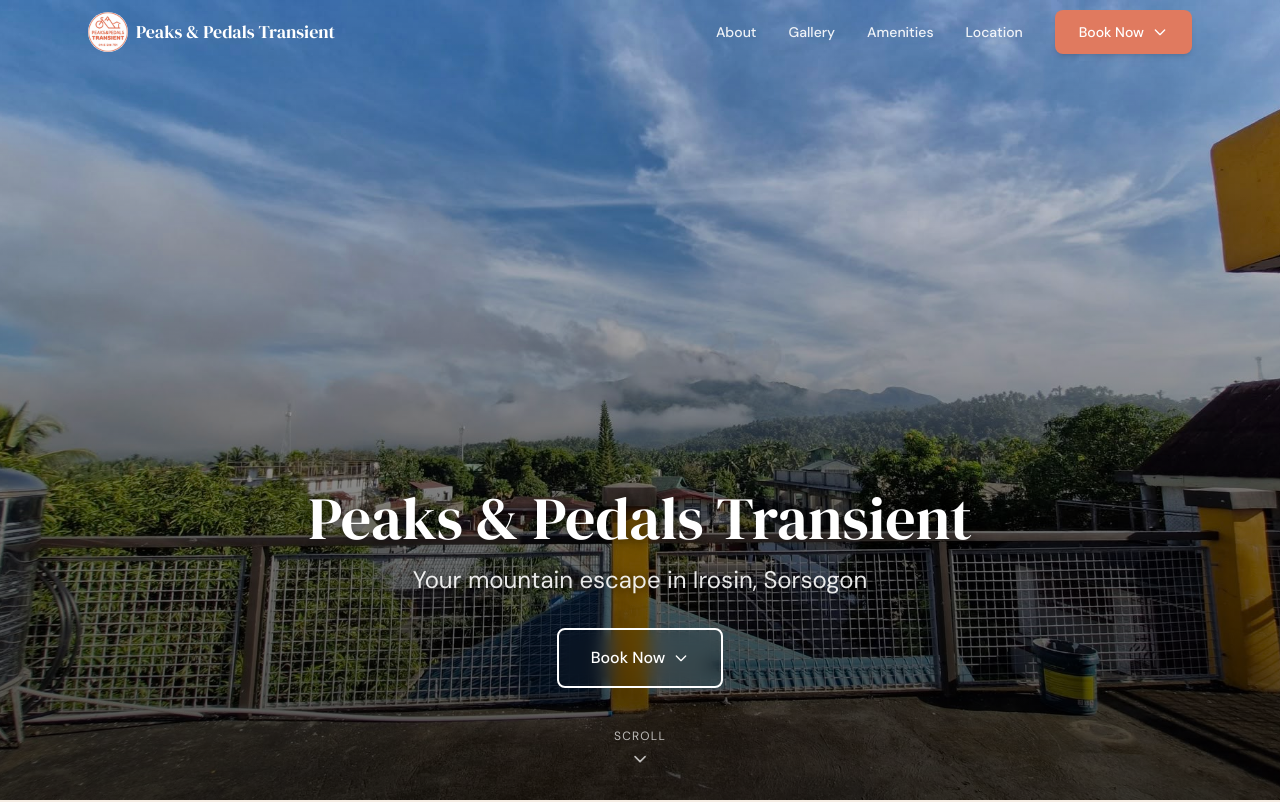
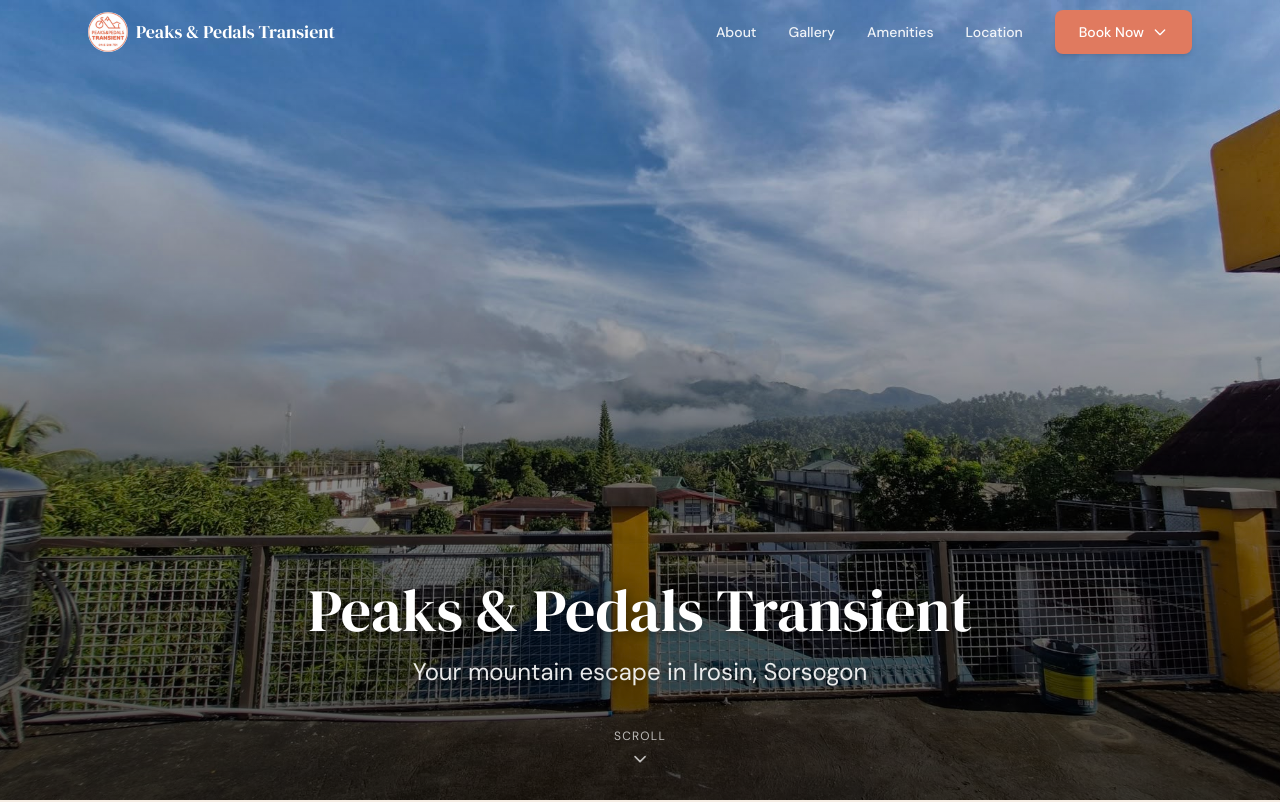
Before and after one commit to KMercad0/Peaks-Pedals-Landing-Page, a Next.js app: page / in a window 1280 px wide. Shown: the top 802 px of the page. Built offline with nearby package versions, Linux system fonts and the light colour scheme.

Commit message:
Chore: Updated pricing

```diff
--- a/src/components/BookingCTA.tsx
+++ b/src/components/BookingCTA.tsx
@@ -8,12 +8,14 @@
   variant?: "primary" | "outline";
   size?: "default" | "lg";
   className?: string;
+  dropUp?: boolean;
 }
 
 export default function BookingCTA({
   variant = "primary",
   size = "default",
   className = "",
+  dropUp = false,
 }: BookingCTAProps) {
   const [open, setOpen] = useState(false);
   const ref = useRef<HTMLDivElement>(null);
@@ -74,13 +76,13 @@
       <AnimatePresence>
         {open && (
           <motion.div
-            initial={{ opacity: 0, y: -8, scale: 0.95 }}
+            initial={{ opacity: 0, y: dropUp ? 8 : -8, scale: 0.95 }}
             animate={{ opacity: 1, y: 0, scale: 1 }}
-            exit={{ opacity: 0, y: -8, scale: 0.95 }}
+            exit={{ opacity: 0, y: dropUp ? 8 : -8, scale: 0.95 }}
             transition={{ duration: 0.15, ease: "easeOut" }}
             role="menu"
             aria-label="Booking platforms"
-            className="absolute right-0 sm:left-1/2 sm:-translate-x-1/2 mt-2 w-52 bg-white rounded-xl shadow-xl border border-gray-100 overflow-hidden z-50"
+            className={`absolute right-0 sm:left-1/2 sm:-translate-x-1/2 w-52 bg-white rounded-xl shadow-xl border border-gray-100 overflow-hidden z-[999] ${dropUp ? "bottom-full mb-2" : "mt-2"}`}
           >
             <a
               href={property.bookingUrl}
@@ -90,8 +92,8 @@
               onClick={() => setOpen(false)}
               className="flex items-center gap-3 px-4 py-3 text-sm text-gray-700 hover:bg-gray-50 focus-visible:bg-gray-50 focus-visible:outline-none transition-colors"
             >
-              <span className="text-base" aria-hidden="true">🅱</span>
-              <span>Book on Booking.com</span>
+              <span className="w-2.5 h-2.5 rounded-full bg-[#003580] shrink-0" aria-hidden="true" />
+              <span>Booking.com</span>
             </a>
             <a
               href={property.agodaUrl}
@@ -101,8 +103,8 @@
               onClick={() => setOpen(false)}
               className="flex items-center gap-3 px-4 py-3 text-sm text-gray-700 hover:bg-gray-50 focus-visible:bg-gray-50 focus-visible:outline-none transition-colors border-t border-gray-50"
             >
-              <span className="text-base" aria-hidden="true">🅰</span>
-              <span>Book on Agoda</span>
+              <span className="w-2.5 h-2.5 rounded-full bg-[#5392f9] shrink-0" aria-hidden="true" />
+              <span>Agoda</span>
             </a>
             <a
               href={property.airbnbUrl}
@@ -112,8 +114,8 @@
               onClick={() => setOpen(false)}
               className="flex items-center gap-3 px-4 py-3 text-sm text-gray-700 hover:bg-gray-50 focus-visible:bg-gray-50 focus-visible:outline-none transition-colors border-t border-gray-50"
             >
-              <span className="text-base" aria-hidden="true">🏠</span>
-              <span>Book on Airbnb</span>
+              <span className="w-2.5 h-2.5 rounded-full bg-[#FF5A5F] shrink-0" aria-hidden="true" />
+              <span>Airbnb</span>
             </a>
           </motion.div>
         )}
--- a/src/components/Hero.tsx
+++ b/src/components/Hero.tsx
@@ -3,7 +3,7 @@
 import { motion } from "framer-motion";
 import { ChevronDown } from "lucide-react";
 import Image from "next/image";
-import BookingCTA from "./BookingCTA";
+
 import { property } from "@/data/property";
 
 export default function Hero() {
@@ -38,19 +38,11 @@
           initial={{ opacity: 0, y: 20 }}
           animate={{ opacity: 1, y: 0 }}
           transition={{ duration: 0.8, delay: 0.2, ease: "easeOut" }}
-          className="text-base sm:text-xl md:text-2xl text-white/90 mb-8 font-light"
+          className="text-base sm:text-xl md:text-2xl text-white/90 font-light"
           style={{ textShadow: "0 1px 8px rgba(0,0,0,0.4)" }}
         >
           {property.tagline}
         </motion.p>
-
-        <motion.div
-          initial={{ opacity: 0, y: 20 }}
-          animate={{ opacity: 1, y: 0 }}
-          transition={{ duration: 0.8, delay: 0.4, ease: "easeOut" }}
-        >
-          <BookingCTA variant="outline" size="lg" />
-        </motion.div>
       </div>
 
       {/* Scroll indicator */}
--- a/src/components/Location.tsx
+++ b/src/components/Location.tsx
@@ -90,10 +90,19 @@
               </div>
             </div>
 
-            <div className="pt-2">
-              <p className="text-sm font-medium text-[var(--color-accent)]">
-                {property.priceRange}
-              </p>
+            <div className="pt-2 space-y-1">
+              <p className="font-medium text-sm mb-2">Rates per night</p>
+              {property.pricing.map((tier) => (
+                <p
+                  key={tier.pax}
+                  className="text-sm text-[var(--color-text-muted)] flex justify-between max-w-[200px]"
+                >
+                  <span>{tier.pax} {tier.pax === 1 ? "person" : "persons"}</span>
+                  <span className="font-medium text-[var(--color-accent)]">
+                    ₱{tier.rate.toLocaleString()}
+                  </span>
+                </p>
+              ))}
             </div>
           </motion.div>
 
--- a/src/data/property.ts
+++ b/src/data/property.ts
@@ -25,9 +25,15 @@
   },
   checkIn: "2:00 PM",
   checkOut: "12:00 PM",
-  priceRange: "₱800 – ₱1,000 / night",
-  priceHint: "From ₱800/night",
-  nearestAirport: "58 miles from Bicol International Airport",
+  pricing: [
+    { pax: 1, rate: 850 },
+    { pax: 2, rate: 950 },
+    { pax: 3, rate: 1050 },
+    { pax: 4, rate: 1150 },
+  ],
+  priceRange: "₱850 – ₱1,150 / night",
+  priceHint: "From ₱850/night",
+  nearestAirport: "93 km from Bicol International Airport",
   rating: 9.8,
   ratingSource: "Booking.com & Agoda",
   size: "32 m²",
```
Also changed, not shown: .claude/settings.local.json.
